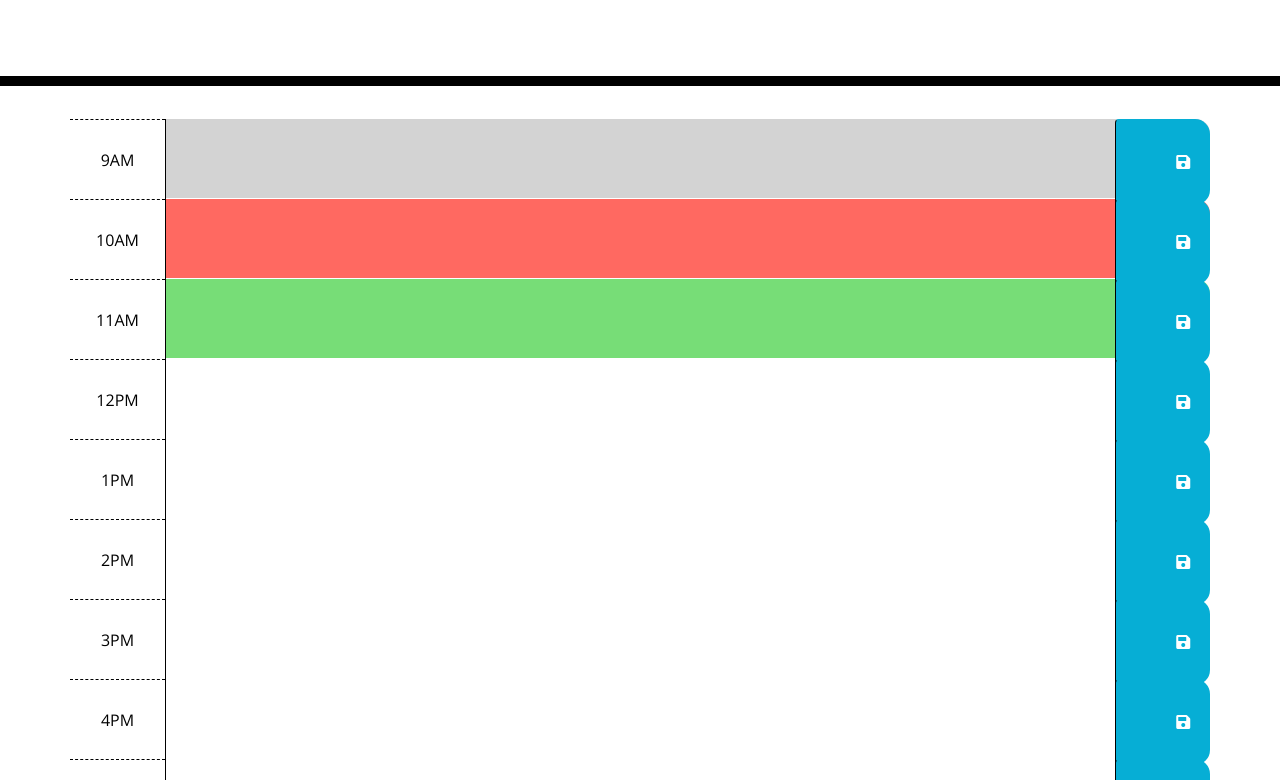
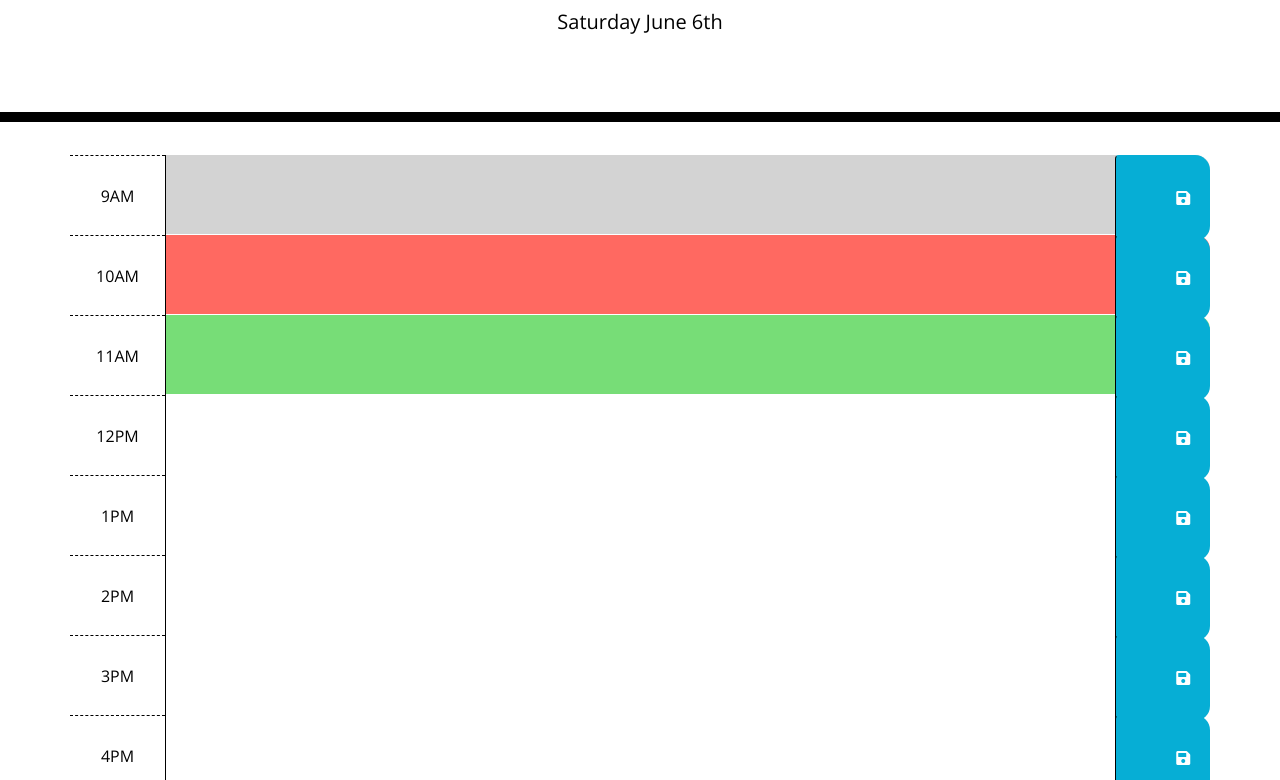
Before and after one commit to robertluttig/WorkDayScheduler, a plain HTML site: page index.html in a window 1280 px wide. Shown: the part 182-962 px from the top of the page. Drawn offline with nearby package versions, Linux system fonts and the light colour scheme.

Commit message:
added time function to current day id, however not showing corredate

```diff
--- a/index.html
+++ b/index.html
@@ -24,9 +24,11 @@
 
   <body>
     <header class="jumbotron">
+
       <h1 class="display-3">Work Day Scheduler</h1>
       <p class="lead">A simple calendar app for scheduling your work day</p>
       <p id="currentDay" class="lead"></p>
+      <script src="https://cdnjs.cloudflare.com/ajax/libs/moment.js/2.27.0/moment.min.js" integrity="sha256-ZsWP0vT+akWmvEMkNYgZrPHKU9Ke8nYBPC3dqONp1mY=" crossorigin="anonymous"></script>
     </header>
     <div class="container">
       <!-- use class for "past", "present", and "future" to apply styles
@@ -129,6 +131,6 @@
     <!-- link your javascript files here. (Must be after jquery is linked!
       You should be able to explain why that is to be "employer ready".) -->
     <script src="./script.js"></script>
-
+    <script src="https://cdnjs.cloudflare.com/ajax/libs/moment.js/2.27.0/moment.min.js" integrity="sha256-ZsWP0vT+akWmvEMkNYgZrPHKU9Ke8nYBPC3dqONp1mY=" crossorigin="anonymous"></script>
   </body>
 </html>
--- a/script.js
+++ b/script.js
@@ -0,0 +1,14 @@
+//Current Day
+
+$(function () {
+    updateTime();
+    setInterval(function () {
+      updateTime();
+    }, 1000);
+    function updateTime() {
+      var dateEl = $("#currentDay");
+      var now = moment();
+      var formattedDate = now.format("dddd MMMM do");
+      dateEl.text(formattedDate);
+    }
+  });
```
